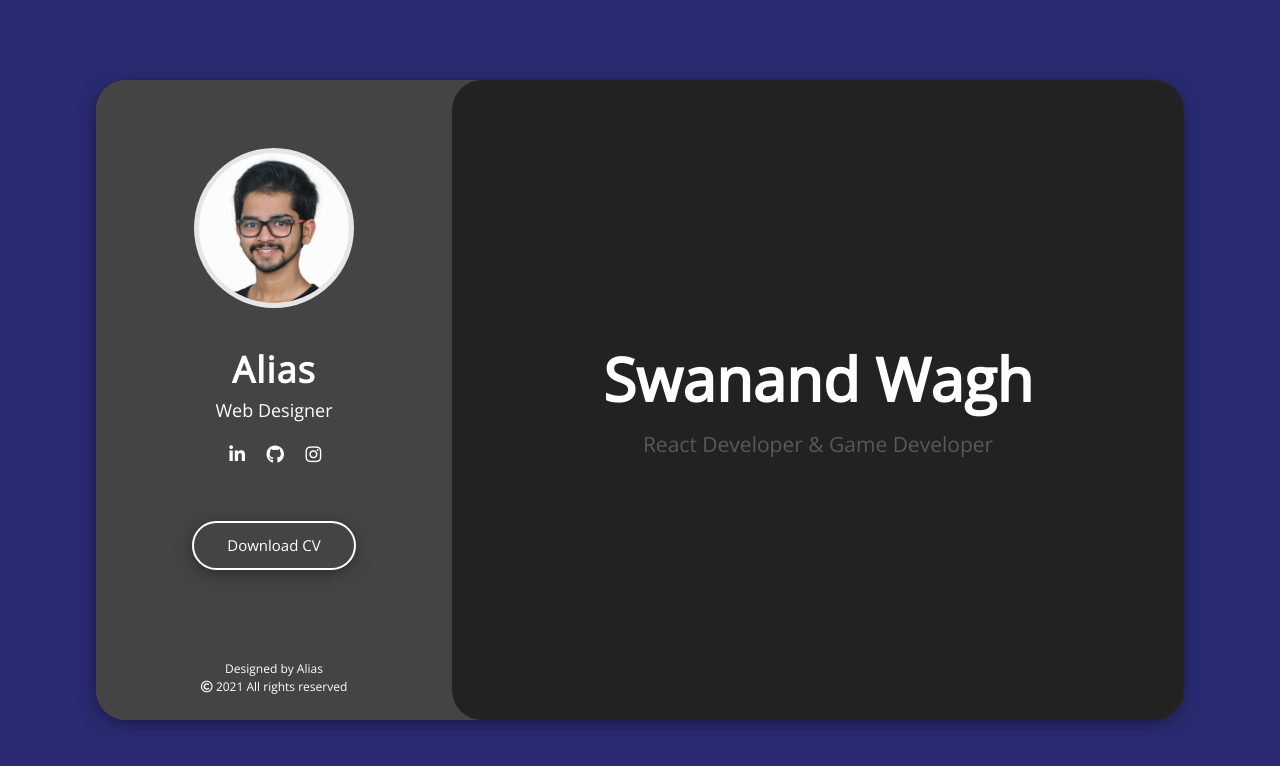
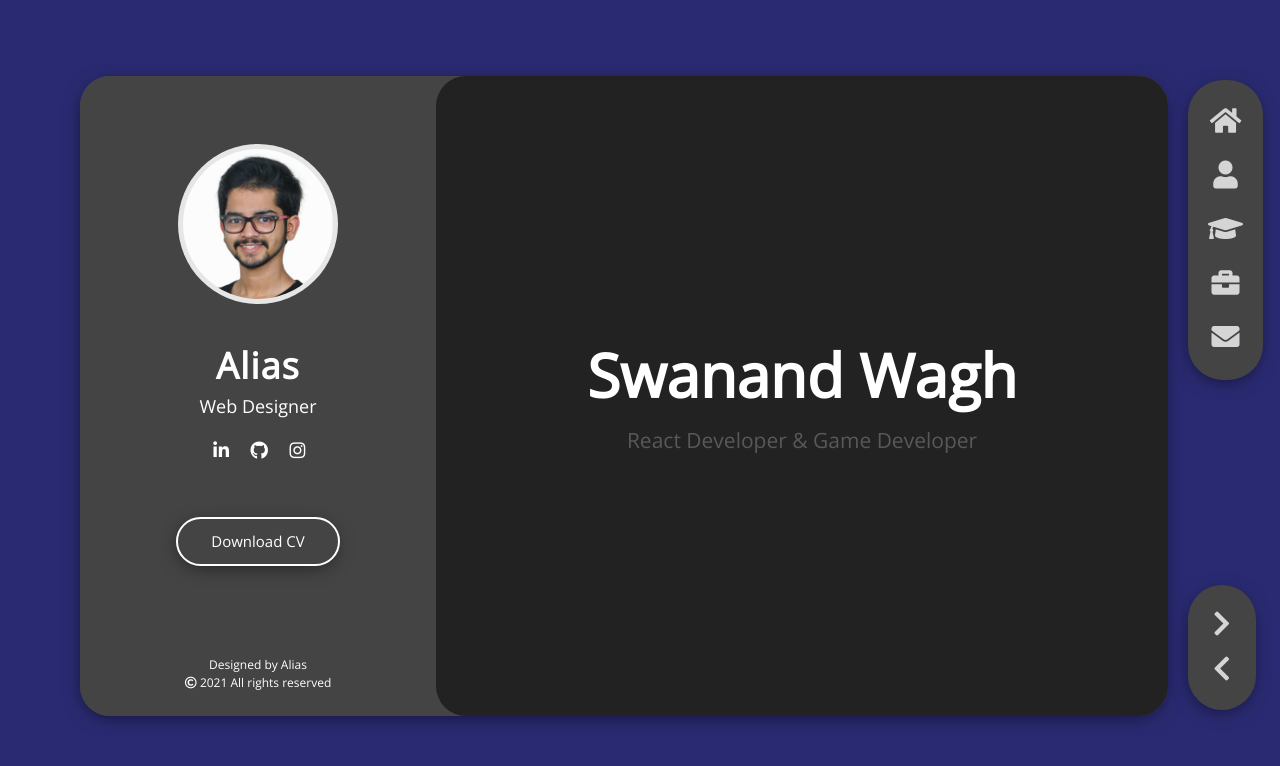
Before and after one commit to Swanand-Wagh/Resume-Portfolio, a React (Create React App) app: page / in a window 1280 px wide. Shown: the top 766 px of the page. Built offline with nearby package versions, Linux system fonts and the light colour scheme; a web font is replaced by a local one.

Commit message:
Pannel added & layout re-structured

```diff
--- a/src/App.css
+++ b/src/App.css
@@ -3,9 +3,10 @@
 .app {
   width: 100vw;
   height: 100vh;
-  display: grid;
-  place-items: center;
-  /* border-radius: 30px; */
+  /* display: grid;
+  place-items: center; */
+  display: flex;
+  padding: 4.75rem 0 0 5rem;
   background-color: #2a2a72;
 }
 .app-body {
@@ -15,6 +16,7 @@
   box-shadow: -1px 4px 20px -6px rgba(0, 0, 0, 0.7);
   border-radius: 30px;
   background-color: #444444;
+  margin-right: 1.25rem;
 }
 
 /* MAIN-CONTAINER COMPONENT */
@@ -25,3 +27,36 @@
   border-radius: 30px;
   overflow: scroll;
 }
+
+/* PANEL COMPONENT */
+.panel-1 > ul {
+  display: grid;
+  place-items: center;
+  list-style-type: none;
+  padding: 15px 0;
+  width: 75px;
+  height: 300px;
+  background-color: #444444;
+  border-radius: 35px;
+  box-sizing: border-box;
+  box-shadow: -1px 4px 20px -6px rgba(0, 0, 0, 0.7);
+}
+.panel-2 > ul {
+  display: grid;
+  place-items: center;
+  list-style-type: none;
+  padding: 17px 0;
+  width: 67.5px;
+  height: 125px;
+  background-color: #444444;
+  border-radius: 35px;
+  box-sizing: border-box;
+  box-shadow: -1px 4px 20px -6px rgba(0, 0, 0, 0.7);
+}
+.panel-icons {
+  font-size: 28px;
+  color: #d5d5d5 !important;
+}
+.panel-icons:hover {
+  color: white !important;
+}
--- a/src/App.js
+++ b/src/App.js
@@ -1,7 +1,9 @@
 import React from "react";
-import "./App.css";
 import LeftContainer from "./Pages/LeftContainer";
 import MainContainer from "./Pages/MainContainer";
+import Panel from "./Pages/Panel";
+import "./App.css";
+import { Col, Row } from "react-bootstrap";
 
 function App() {
   return (
@@ -11,6 +13,7 @@ function App() {
           <LeftContainer />
           <MainContainer />
         </div>
+        <Panel />
       </div>
     </>
   );
--- a/src/Components/Main Container/AboutMe.js
+++ b/src/Components/Main Container/AboutMe.js
@@ -1,9 +1,12 @@
 import React from "react";
+import "./aboutMe.css";
 
 function AboutMe() {
   return (
     <>
-      <h5>yo</h5>
+      <div className="about-me">
+
+      </div>
     </>
   );
 }
--- a/src/Components/Main Container/Home.js
+++ b/src/Components/Main Container/Home.js
@@ -3,7 +3,10 @@ import React from "react";
 function Home() {
   return (
     <>
-      <div style={{ display: "grid", placeItems: "center", height: "100%" }}>
+      <div
+        id="HOME"
+        style={{ display: "grid", placeItems: "center", height: "100%" }}
+      >
         <div className="text-center">
           <p
             style={{
--- /dev/null
+++ b/src/Pages/Panel.js
@@ -0,0 +1,63 @@
+import React from "react";
+import "../App.css";
+
+function Panel() {
+  return (
+    <>
+      <div
+        style={{
+          display: "flex",
+          flexDirection: "column",
+          justifyContent: "space-between",
+          height: "81.25vh",
+        }}
+      >
+        <div className="panel-1 mt-1">
+          <ul>
+            <li>
+              <a href="#HOME">
+                <i class="fas fa-home panel-icons"></i>
+              </a>
+            </li>
+            <li>
+              <a href="#ABOUT">
+                <i class="fas fa-user panel-icons"></i>
+              </a>
+            </li>
+            <li>
+              <a href="#RESUME">
+                <i class="fas fa-graduation-cap panel-icons"></i>
+              </a>
+            </li>
+            <li>
+              <a href="#PORTFOLIO">
+                <is class="fas fa-briefcase panel-icons"></is>
+              </a>
+            </li>
+            <li>
+              <a href="#CONTACT">
+                <i class="fas fa-envelope panel-icons"></i>
+              </a>
+            </li>
+          </ul>
+        </div>
+        <div className="panel-2">
+          <ul>
+            <li>
+              <a href="#NEXT">
+                <i class="fas fa-chevron-right panel-icons"></i>
+              </a>
+            </li>
+            <li>
+              <a href="#PREVIOUS">
+                <i class="fas fa-chevron-left panel-icons"></i>
+              </a>
+            </li>
+          </ul>
+        </div>
+      </div>
+    </>
+  );
+}
+
+export default Panel;
```
Also changed, not shown: src/Components/Main Container/aboutMe.css (added).
